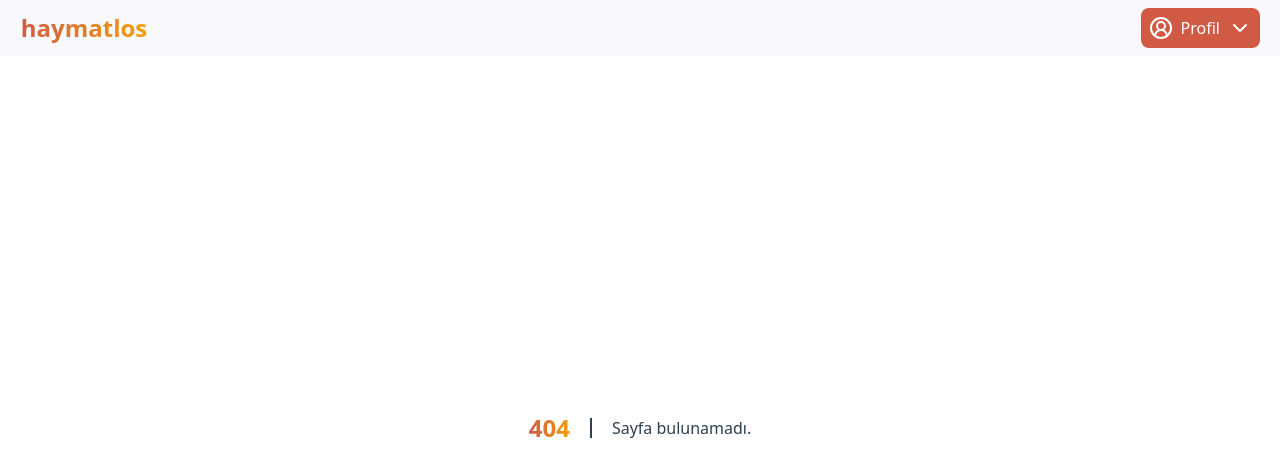
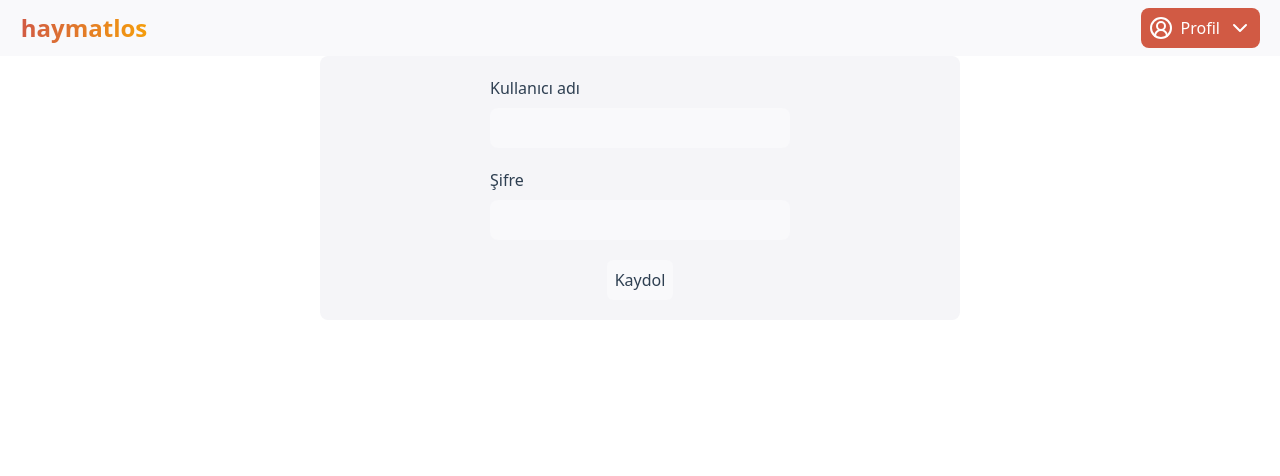
Before and after one commit to mufurkand/haymatlos-ts, a Next.js app: page /sign-up in a window 1280 px wide. Before the commit this address had no page. Shown: the top 476 px of the page. Built offline with nearby package versions, Linux system fonts and the light colour scheme.

Commit message:
Implement the sign up page

```diff
--- /dev/null
+++ b/app/sign-up/page.tsx
@@ -0,0 +1,31 @@
+import PageContainer from "@/components/PageContainer";
+import Button from "@/components/utils/Button";
+import Input from "@/components/utils/Input";
+
+export default function page() {
+  return (
+    <PageContainer>
+      <form className="flex gap-5 flex-col items-center bg-foreground dark:bg-darkForeground p-5 rounded-lg">
+        <div className="flex flex-col lg:w-1/2 gap-2">
+          <label htmlFor="username">Kullanıcı adı</label>
+          <Input
+            type="text"
+            id="username"
+            name="username"
+            autocomplete="username"
+          />
+        </div>
+        <div className="flex flex-col lg:w-1/2 gap-2">
+          <label htmlFor="password">Şifre</label>
+          <Input
+            type="password"
+            id="password"
+            name="password"
+            autocomplete="new-password"
+          />
+        </div>
+        <Button type="submit">Kaydol</Button>
+      </form>
+    </PageContainer>
+  );
+}
--- a/components/Dropdown.tsx
+++ b/components/Dropdown.tsx
@@ -53,8 +53,8 @@ export default function Dropdown() {
 function DropdownMenu() {
   return (
     <div className="bg-accentRed absolute w-full flex flex-col gap-2 p-2 rounded-b-lg text-center">
-      <Link href="/sign-in">Kayıt ol</Link>
-      <Link href="/sign-up">Giriş yap</Link>
+      <Link href="/sign-up">Kayıt ol</Link>
+      <Link href="/sign-in">Giriş yap</Link>
     </div>
   );
 }
--- /dev/null
+++ b/components/utils/Button.tsx
@@ -0,0 +1,19 @@
+type ButtonProps = {
+  children: string;
+  type: "button" | "submit" | "reset";
+  onClick?: () => void;
+};
+
+const Button = ({ children, type, onClick }: ButtonProps) => {
+  return (
+    <button
+      className="hover:transition-color rounded-md bg-background p-2 text-text duration-300 hover:bg-accentRed hover:text-white dark:bg-darkBackground dark:text-darkText"
+      type={type}
+      onClick={onClick}
+    >
+      {children}
+    </button>
+  );
+};
+
+export default Button;
--- /dev/null
+++ b/components/utils/Input.tsx
@@ -0,0 +1,18 @@
+type InputProps = {
+  type: string;
+  id: string;
+  name: string;
+  autocomplete: string;
+};
+
+export default function Input({ type, id, name, autocomplete }: InputProps) {
+  return (
+    <input
+      className="bg-background dark:bg-darkBackground p-2 outline-none focus:ring-2 focus:ring-accentRed rounded-lg"
+      type={type}
+      id={id}
+      name={name}
+      autoComplete={autocomplete}
+    />
+  );
+}
```
